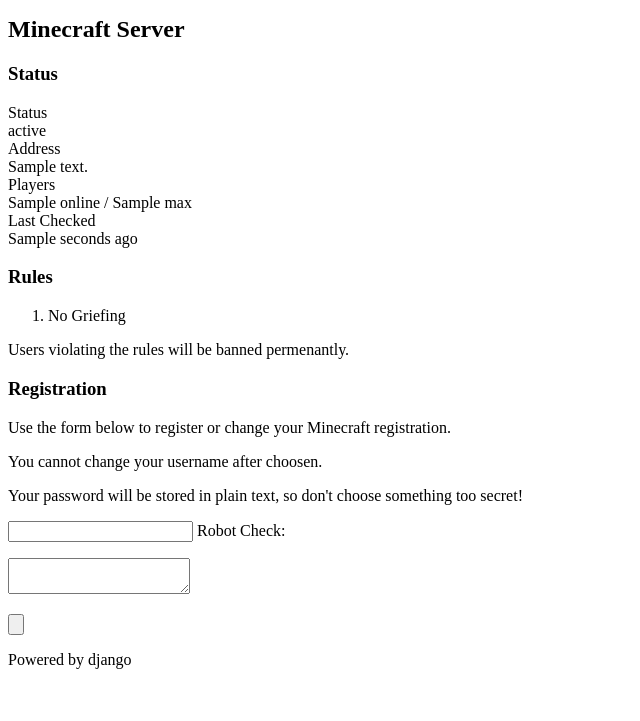
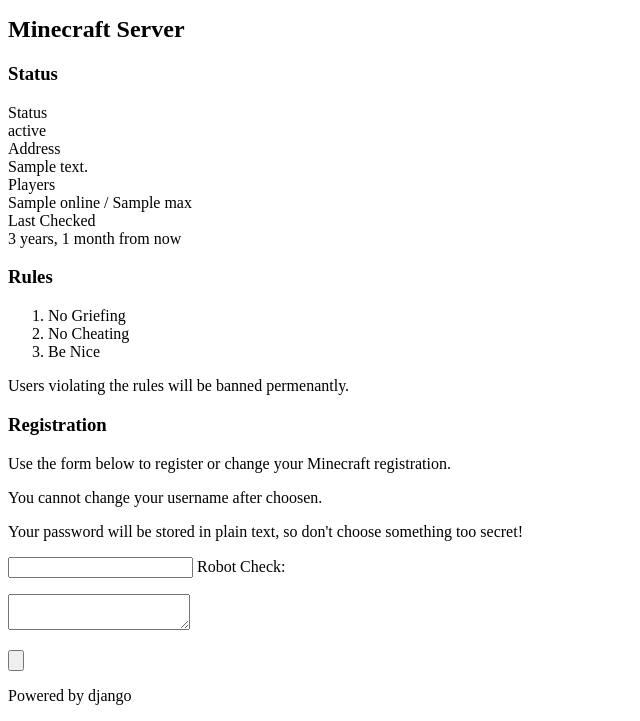
Before and after one commit to krconv/D2-Website, a Django app: template D2 Website/pages/templates/pages/tools_page.html in a window 1280 px wide. Shown: the part 644-1365 px from the top of the page, without its empty margins (0-640 px from the left). Before the commit the page ends 1313 px from the top, so only its background shows below. Run offline with Django 3.2, Linux system fonts and the light colour scheme; the template is opened without the code that fills it: most values are stand-ins (such as "Sample title", 1, 10 or a date in 2020); form fields are guessed from the names that the template uses; some libraries are stand-ins or nearby versions.

Commit message:
Fixes an issue with recaptchas on the tools page
Now both recaptchas work on the page, and the user is able to submit a
form more than once without refreshing the page. Also removes some
custom implementation for determining when the last minecraft server
ping was made in favor for django's built in "humanize" template
filters.

```diff
--- a/D2 Website/pages/templates/pages/tools_page.html
+++ b/D2 Website/pages/templates/pages/tools_page.html
@@ -1,12 +1,13 @@
 {% extends "pages/base.html" %}
 
 {% load staticfiles %}
+{% load humanize %}
 
 {% block page-id %}tools{% endblock %}
 {% block scripts %}
 {{ block.super }}
-<script src='https://www.google.com/recaptcha/api.js'></script>
 <script src="https://code.jquery.com/jquery-3.1.1.min.js" integrity="sha256-hVVnYaiADRTO2PzUGmuLJr8BLUSjGIZsDYGmIJLv2b8=" crossorigin="anonymous"></script>
+<script src='https://www.google.com/recaptcha/api.js?onload=recaptcha&render=explicit'></script>
 <script type="text/javascript" src="{% static 'django_ajax/js/jquery.ajax.min.js' %}"></script>
 <script type="text/javascript">
     function initialize() {
@@ -21,6 +22,8 @@
                 } else {
                     messageBox.removeClass('error');
                 }
+                grecaptcha.reset(0);
+                grecaptcha.reset(1);
                 messageBox = $('.message', this);
                 submitButton.removeAttr('disabled');
             });
@@ -30,6 +33,11 @@
     $(document).ready(function () {
         initialize();
     });
+    var recaptcha = function() {
+        data = { 'sitekey' : '{{ recaptcha_site_key }}', 'size' : 'compact' }
+        grecaptcha.render('contact-recaptcha', data);
+        grecaptcha.render('minecraft-recaptcha', data);
+    }
 </script>
 {% endblock %}
 {% block content %}
@@ -63,7 +71,7 @@
                 <input type="hidden" name="contact_form" />
                 {{ contact_form.form }}
                 <label>Robot Check:</label>
-                <div class="g-recaptcha" data-sitekey="{{ recaptcha_site_key }}" data-size="compact"></div>
+                <div id="contact-recaptcha" class="recaptcha"></div>
                 <p class="message"></p>
                 <input type="submit" value="Send" />
             </form>
@@ -88,18 +96,17 @@
             <div class="label">Players</div>
             <div class="value">{{ minecraft_status.players.online }}{% if minecraft_status.players.max %} / {{ minecraft_status.players.max }}{% endif %}</div>
             {% endif %}
-            {% if minecraft_status.secs_ago %}
+            {% if minecraft_status.date %}
             <div class="label">Last Checked</div>
-            <div class="value">{{ minecraft_status.secs_ago }} second{{ minecraft_status.secs_ago|pluralize }} ago</div>
-            {% elif minecraft_status.mins_ago %}
-            <div class="label">Last Checked</div>
-            <div class="value">{{ minecraft_status.mins_ago }} minute{{ minecraft_status.mins_ago|pluralize }} ago</div>
+            <div class="value">{{ minecraft_status.date|naturaltime }}</div>
             {% endif %}
         </div>
         <h3 class="subtitle">Rules</h3>
         <div class="sub-content">
             <ol>
                 <li>No Griefing</li>
+                <li>No Cheating</li>
+                <li>Be Nice</li>
             </ol>
             <div class="disclaimer">
                 <p>Users violating the rules will be banned permenantly.</p>
@@ -116,7 +123,7 @@
                 <input type="hidden" name="minecraft_form" />
                 {{ minecraft_form.form }}
                 <label>Robot Check:</label>
-                <div class="g-recaptcha" data-sitekey="{{ recaptcha_site_key }}" data-size="compact"></div>
+                <div id="minecraft-recaptcha" class="recaptcha"></div>
                 <p class="message">{% if minecraft_form.message %}{{ minecraft_form.message }}{% endif %}</p>
                 <input type="submit" value="{{ minecraft_form.action|title }}" />
             </form>
```
Also changed, not shown: D2 Website/pages/views.py (+3 -4 lines), D2 Website/sass/3-layouts/_tools.scss (+5 -5 lines).
